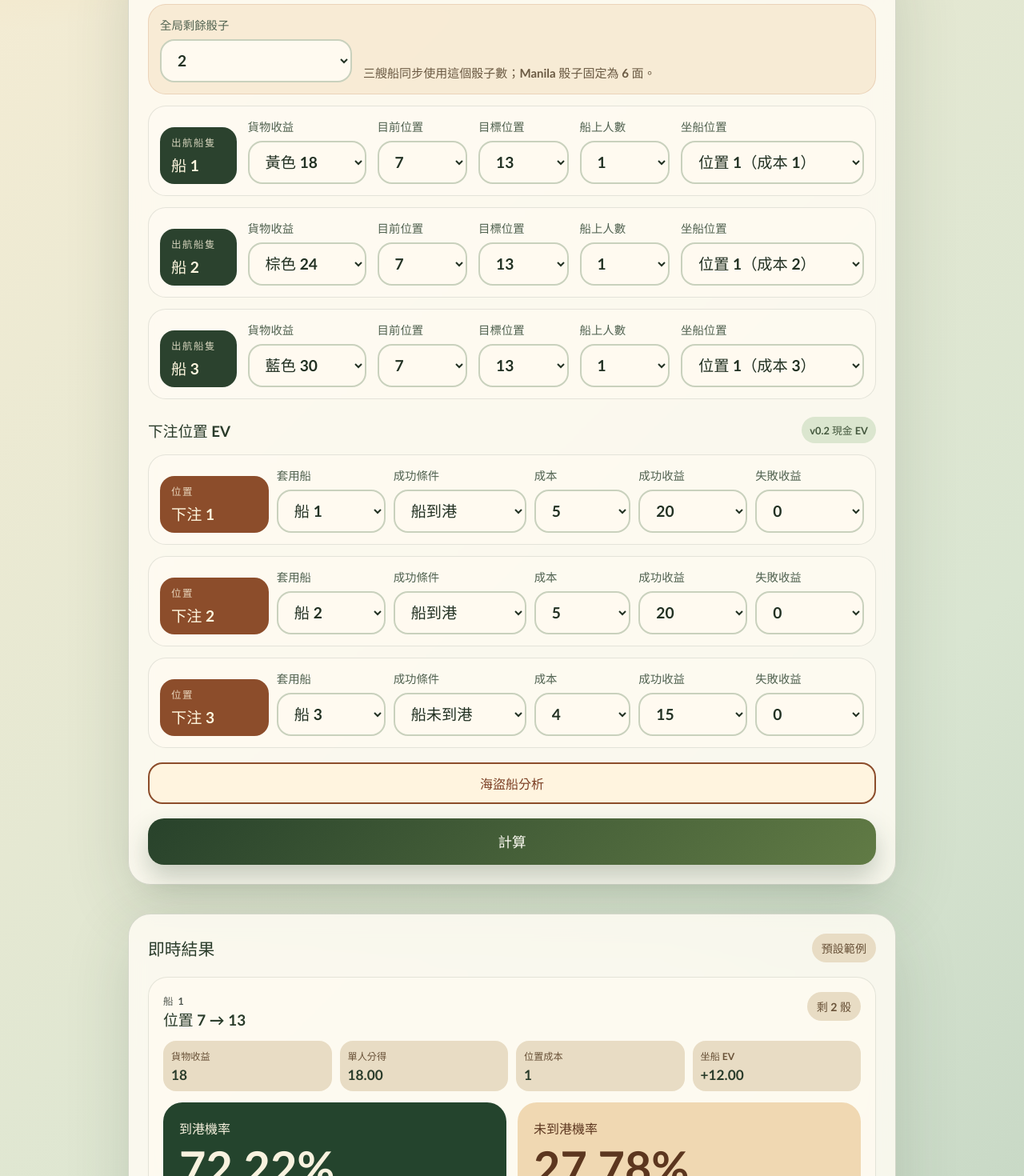
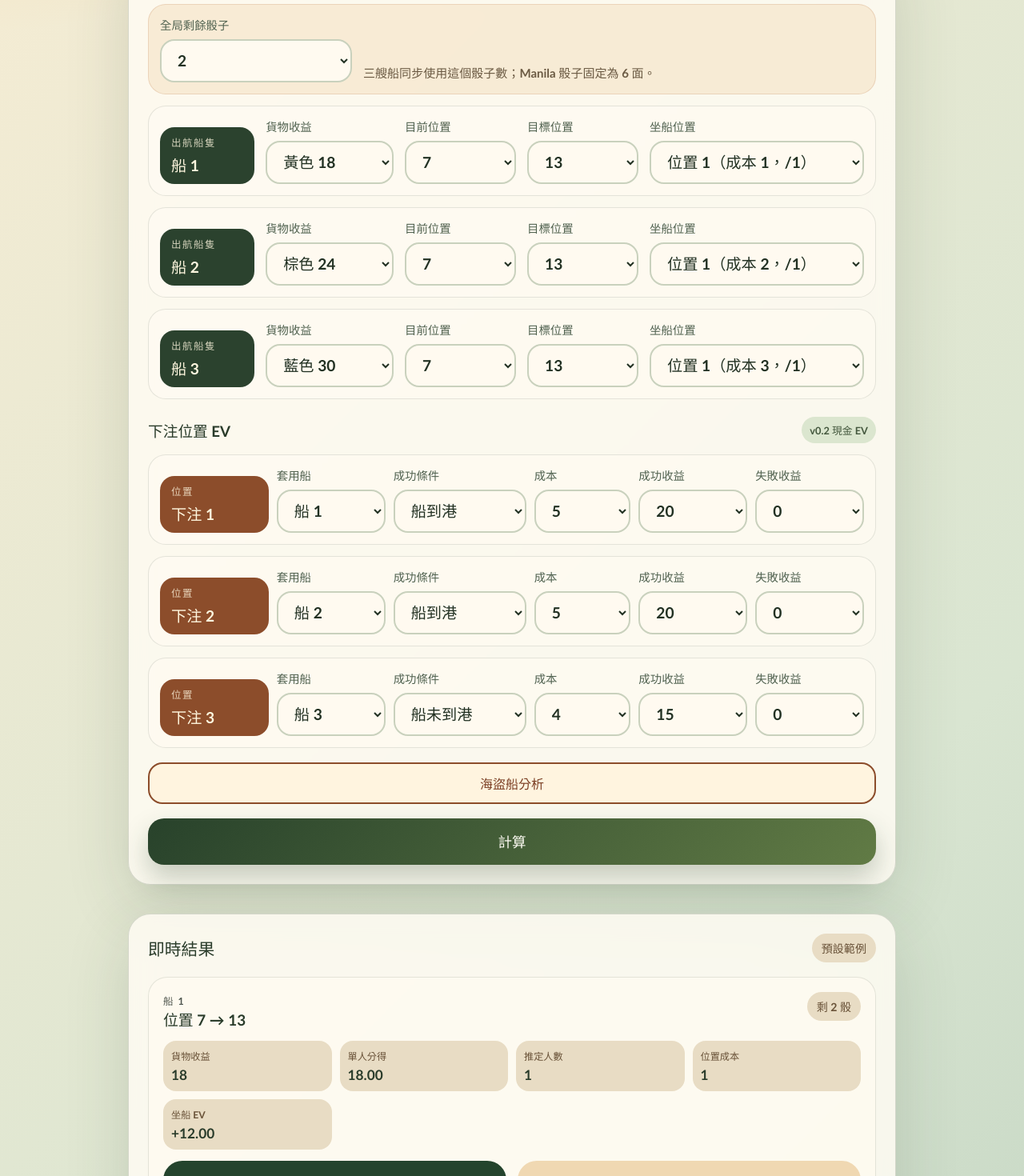
Before and after one commit to derayyy952/manila-calculator, a React (Vite) app: page / in a window 1280 px wide. Shown: the part 440-1910 px from the top of the page at 80% size. Built offline with nearby package versions, Linux system fonts and the light colour scheme.

Commit message:
Infer boat payout sharing from seat position

```diff
--- a/package.json
+++ b/package.json
@@ -1,7 +1,7 @@
 {
   "name": "manila-calculator",
   "private": true,
-  "version": "0.3.2",
+  "version": "0.3.3",
   "type": "module",
   "scripts": {
     "dev": "vite",
--- a/src/App.tsx
+++ b/src/App.tsx
@@ -64,7 +64,6 @@ type BoatInput = {
   currentPosition: number;
   harborTarget: number;
   seatIndex: number;
-  passengerCount: number;
 };
 
 type SuccessSource = "arrives" | "fails";
@@ -93,7 +92,6 @@ const initialBoats: BoatInput[] = [
     currentPosition: 7,
     harborTarget: 13,
     seatIndex: 0,
-    passengerCount: 1,
   },
   {
     id: "boat-2",
@@ -102,7 +100,6 @@ const initialBoats: BoatInput[] = [
     currentPosition: 7,
     harborTarget: 13,
     seatIndex: 0,
-    passengerCount: 1,
   },
   {
     id: "boat-3",
@@ -111,7 +108,6 @@ const initialBoats: BoatInput[] = [
     currentPosition: 7,
     harborTarget: 13,
     seatIndex: 0,
-    passengerCount: 1,
   },
 ];
 
@@ -351,8 +347,7 @@ type BoatInputRowProps = {
       | "cargoId"
       | "currentPosition"
       | "harborTarget"
-      | "seatIndex"
-      | "passengerCount",
+      | "seatIndex",
     value: number | string,
   ) => void;
 };
@@ -386,12 +381,6 @@ function BoatInputRow({ boat, index, onChange }: BoatInputRowProps) {
         value={boat.harborTarget}
         options={harborTargetOptions}
         onChange={(value) => onChange("harborTarget", value)}
-      />
-      <SelectField
-        label="船上人數"
-        value={boat.passengerCount}
-        options={getPassengerCountOptions(getCargoProfile(boat.cargoId))}
-        onChange={(value) => onChange("passengerCount", value)}
       />
       <SelectField
         label="坐船位置"
@@ -527,8 +516,7 @@ function updateBoat(
     | "cargoId"
     | "currentPosition"
     | "harborTarget"
-    | "seatIndex"
-    | "passengerCount",
+    | "seatIndex",
   value: number | string,
   setBoats: Dispatch<SetStateAction<BoatInput[]>>,
   setPirateInput: Dispatch<SetStateAction<PirateInputState>>,
@@ -553,7 +541,6 @@ function updateBoat(
           ...boat,
           cargoId: cargo.id,
           seatIndex: 0,
-          passengerCount: Math.min(boat.passengerCount, cargo.seatCosts.length),
         };
       }
 
@@ -563,10 +550,6 @@ function updateBoat(
 
       if (field === "harborTarget") {
         return { ...boat, harborTarget: Number(value) };
-      }
-
-      if (field === "passengerCount") {
-        return { ...boat, passengerCount: Number(value) };
       }
 
       return { ...boat, seatIndex: Number(value) };
@@ -603,7 +586,8 @@ function BoatResultCard({
   const arrivalPercent = formatPercent(result.arrivalProbability);
   const failurePercent = formatPercent(result.failureProbability);
   const seatCost = cargo.seatCosts[boat.seatIndex] ?? cargo.seatCosts[0] ?? 0;
-  const personalPayout = cargo.value / boat.passengerCount;
+  const inferredPassengerCount = boat.seatIndex + 1;
+  const personalPayout = cargo.value / inferredPassengerCount;
   const seatEV = calculateCashEV({
     successProbability: result.arrivalProbability,
     successPayout: personalPayout,
@@ -631,6 +615,10 @@ function BoatResultCard({
         <div>
           <dt>單人分得</dt>
           <dd>{numberFormatter.format(personalPayout)}</dd>
+        </div>
+        <div>
+          <dt>推定人數</dt>
+          <dd>{inferredPassengerCount}</dd>
         </div>
         <div>
           <dt>位置成本</dt>
@@ -834,14 +822,10 @@ function getSeatIndexOptions(cargo: CargoProfile): number[] {
   return cargo.seatCosts.map((_, index) => index);
 }
 
-function getPassengerCountOptions(cargo: CargoProfile): number[] {
-  return cargo.seatCosts.map((_, index) => index + 1);
-}
-
 function formatSeatPositionOption(seatIndex: number, cargo: CargoProfile): string {
   const cost = cargo.seatCosts[seatIndex] ?? 0;
 
-  return `位置 ${seatIndex + 1}（成本 ${cost}）`;
+  return `位置 ${seatIndex + 1}（成本 ${cost}，/${seatIndex + 1}）`;
 }
 
 function formatPercent(probability: number): string {
--- a/src/styles.css
+++ b/src/styles.css
@@ -141,7 +141,7 @@ h1 {
 
 .boat-input-row {
   display: grid;
-  grid-template-columns: 0.85fr 1.15fr repeat(4, 1fr);
+  grid-template-columns: 0.85fr 1.15fr repeat(3, 1fr);
   align-items: end;
   gap: 14px;
   border: 1px solid rgba(43, 66, 48, 0.12);
@@ -738,7 +738,7 @@ h1 {
   }
 
   .boat-input-row {
-    grid-template-columns: repeat(5, 1fr);
+    grid-template-columns: repeat(4, 1fr);
     gap: 8px;
     padding: 8px;
     border-radius: 16px;
```
Also changed, not shown: 2 other files (tests, documents, lock files or other folders).
